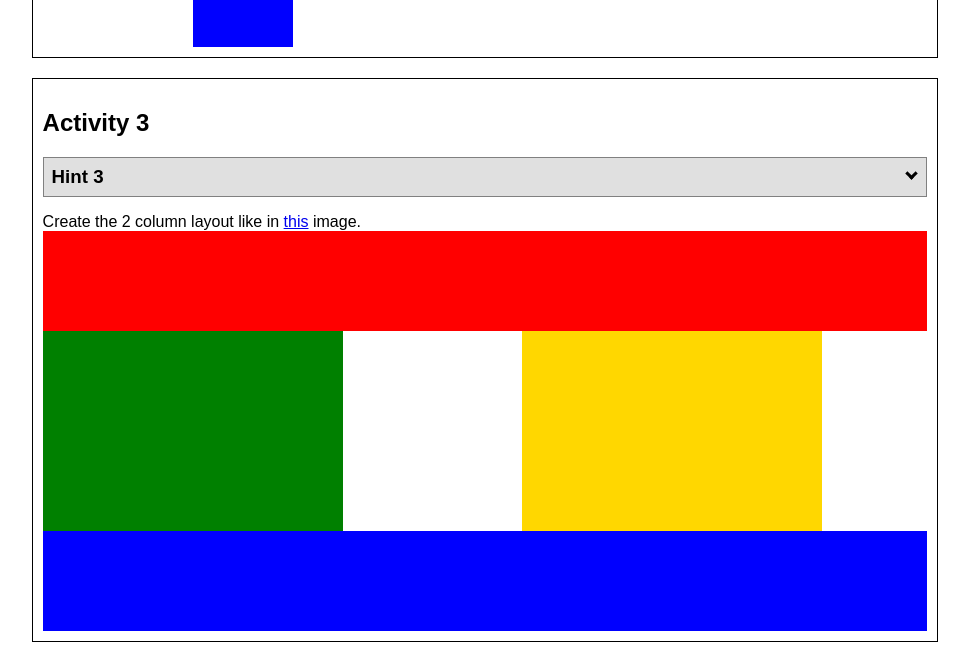
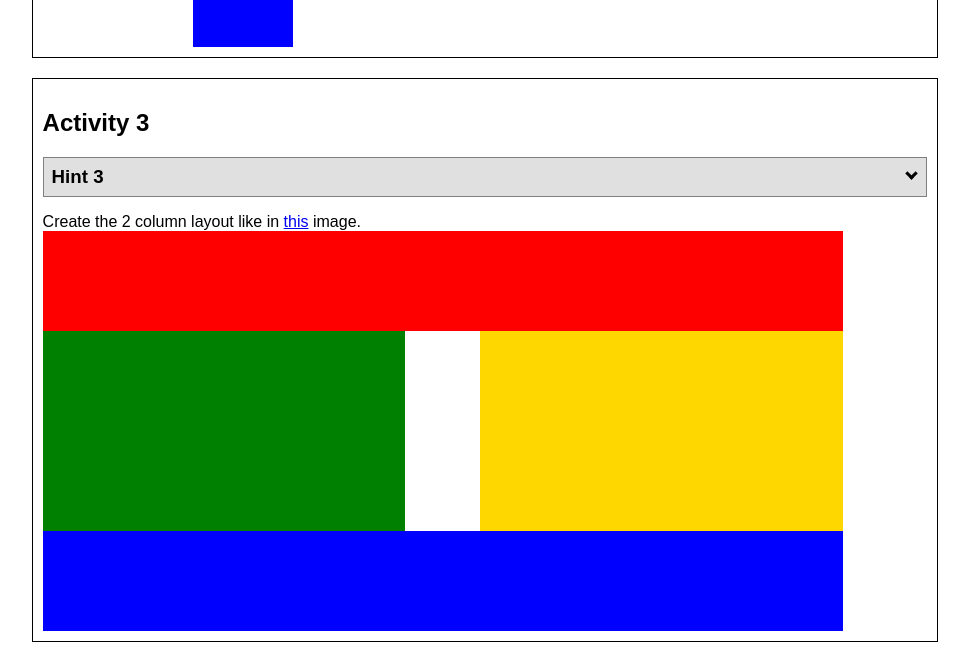
Before and after one commit to jtroffSchool/wdd130, a plain HTML site: page positioning.html in a window 1280 px wide. Shown: the part 1379-2041 px from the top of the page, without its empty margins (155-1124 px from the left). Drawn offline with Linux system fonts and the light colour scheme.

Commit message:
More changes

```diff
--- a/positionstyles.css
+++ b/positionstyles.css
@@ -66,6 +66,7 @@
   display: grid;
   grid-template-columns: 1fr 1fr;
   grid-column-gap: 75px;
+  width: 800px;
 }
 .red3 {
   width: 100%;
@@ -74,12 +75,12 @@
   grid-column: 1/3;
 }
 .green3 {
-  width: 300px;
+  width: 100%;
   height: 200px;
   background-color: green;
 }
 .yellow3 {
-  width: 300px;
+  width: 100%;
   height: 200px;
   background-color: gold;
 }
```
